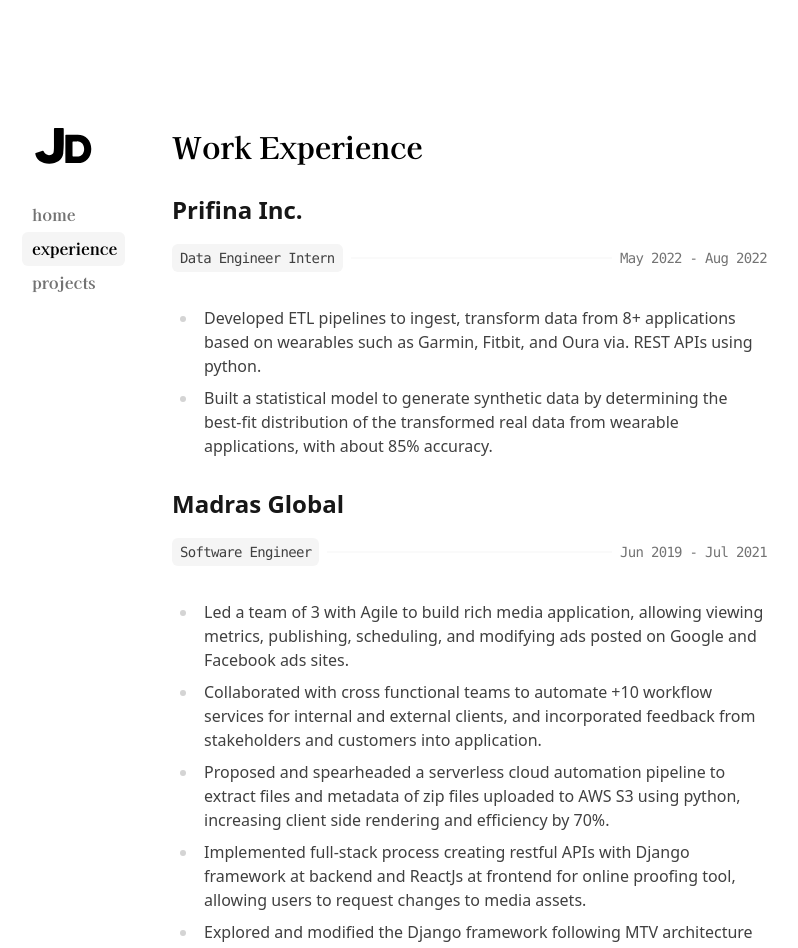
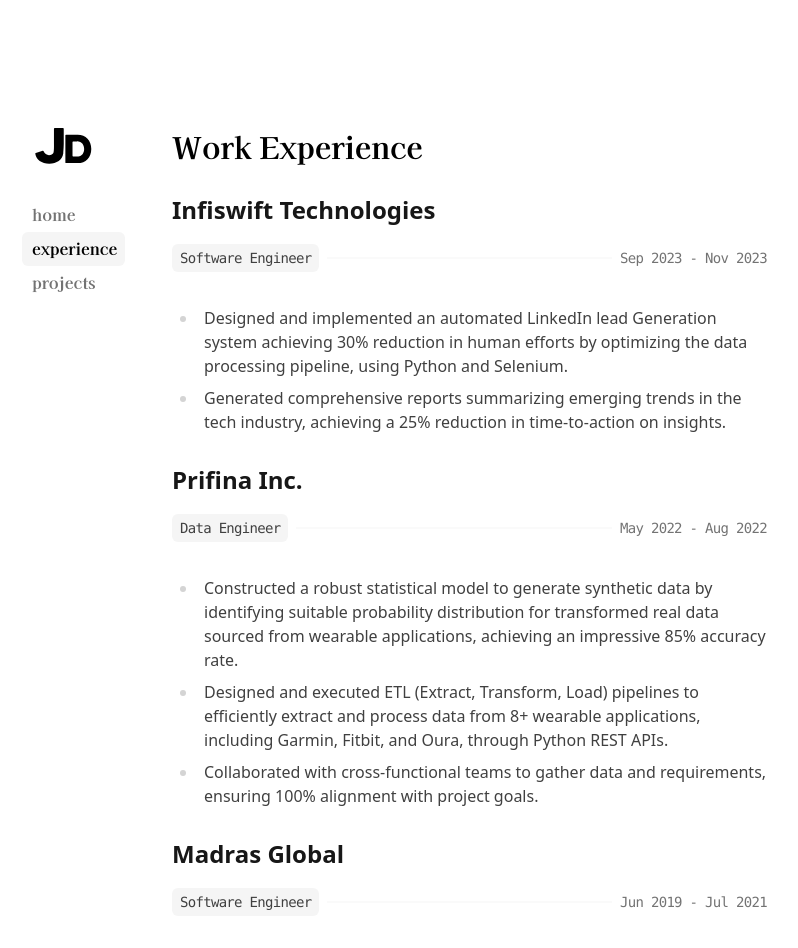
Before and after one commit to Jashaul/jashaul.github.io, a Next.js app: page /experience in a window 1280 px wide. Shown: the top 948 px of the page, without its empty margins (170-968 px from the left). Built offline with nearby package versions, Linux system fonts and the light colour scheme.

Commit message:
resume update

```diff
--- a/app/experience/page.tsx
+++ b/app/experience/page.tsx
@@ -3,6 +3,23 @@
     <section>
       <h1 className="font-bold text-3xl font-serif">Work Experience</h1>
       <article className="prose prose-quoteless prose-neutral dark:prose-invert">
+        <h2 id="infiswift-tech">
+          <a className="anchor" href="#infiswift-tech">
+            <span className="icon icon-link"></span>
+          </a>
+          Infiswift Technologies
+        </h2>
+        <div className="grid grid-cols-[auto_1fr_auto] items-center mt-1 mb-4 font-mono text-sm max-w-[650px]">
+          <div className="bg-neutral-100 dark:bg-neutral-800 rounded-md px-2 py-1 tracking-tighter">
+            {"Software Engineer"}
+          </div>
+          <div className="h-[0.2em] bg-neutral-50 dark:bg-neutral-800 mx-2" />
+          <p className="font-mono text-sm text-neutral-500 tracking-tighter">Sep 2023 - Nov 2023</p>
+        </div>
+        <ul>
+          <li>Designed and implemented an automated LinkedIn lead Generation system achieving 30% reduction in human efforts by optimizing the data processing pipeline, using Python and Selenium.</li>
+          <li>Generated comprehensive reports summarizing emerging trends in the tech industry, achieving a 25% reduction in time-to-action on insights.</li>
+        </ul>
         <h2 id="prifina-inc">
           <a className="anchor" href="#prifina-inc">
             <span className="icon icon-link"></span>
@@ -11,14 +28,15 @@
         </h2>
         <div className="grid grid-cols-[auto_1fr_auto] items-center mt-1 mb-4 font-mono text-sm max-w-[650px]">
           <div className="bg-neutral-100 dark:bg-neutral-800 rounded-md px-2 py-1 tracking-tighter">
-            {"Data Engineer Intern"}
+            {"Data Engineer"}
           </div>
           <div className="h-[0.2em] bg-neutral-50 dark:bg-neutral-800 mx-2" />
           <p className="font-mono text-sm text-neutral-500 tracking-tighter">May 2022 - Aug 2022</p>
         </div>
         <ul>
-          <li>Developed ETL pipelines to ingest, transform data from 8+ applications based on wearables such as Garmin, Fitbit, and Oura via. REST APIs using python.</li>
-          <li>Built a statistical model to generate synthetic data by determining the best-fit distribution of the transformed real data from wearable applications, with about 85% accuracy.</li>
+          <li>Constructed a robust statistical model to generate synthetic data by identifying suitable probability distribution for transformed real data sourced from wearable applications, achieving an impressive 85% accuracy rate.</li>
+          <li>Designed and executed ETL (Extract, Transform, Load) pipelines to efficiently extract and process data from 8+ wearable applications, including Garmin, Fitbit, and Oura, through Python REST APIs.</li>
+          <li>Collaborated with cross-functional teams to gather data and requirements, ensuring 100% alignment with project goals.</li>
         </ul>
         <h2 id="madras-global-1">
           <a className="anchor" href="#madras-global-1">
@@ -34,11 +52,11 @@
           <p className="font-mono text-sm text-neutral-500 tracking-tighter">Jun 2019 - Jul 2021</p>
         </div>
         <ul>
-          <li>Led a team of 3 with Agile to build rich media application, allowing viewing metrics, publishing, scheduling, and modifying ads posted on Google and Facebook ads sites.</li>
-          <li>Collaborated with cross functional teams to automate +10 workflow services for internal and external clients, and incorporated feedback from stakeholders and customers into application.</li>
-          <li>Proposed and spearheaded a serverless cloud automation pipeline to extract files and metadata of zip files uploaded to AWS S3 using python, increasing client side rendering and efficiency by 70%.</li>
-          <li>Implemented full-stack process creating restful APIs with Django framework at backend and ReactJs at frontend for online proofing tool, allowing users to request changes to media assets.</li>
-          <li>Explored and modified the Django framework following MTV architecture to run ReactJS at template layer as a single server, reducing resource utilization and deployment time by 30%.</li>
+          <li>Led and managed an Agile team of three to develop a feature-rich media application, enabling tracking of metric, ad publishing, scheduling, and modification on Google and Facebook advertising platforms.</li>
+          <li>Collaborated seamlessly with cross-functional teams to automate more than ten critical workflow services for internal and external clients. Incorporated valuable feedback from stakeholders and customers to enhance application functionality.</li>
+          <li>Pioneered design and implementation of a serverless cloud Python automation pipeline to efficiently extract files and metadata from zip files uploaded to AWS S3, resulting in a 70% improvement in client-side rendering and overall operational efficiency.</li>
+          <li>Automated full-stack process by building RESTful APIs, applying Django framework, ReactJs and SQLite, empowering users to request changes and annotate media assets through an online proofing tool.</li>
+          <li>Remodeled Django framework, following MTV architecture, to run ReactJS at template layer within a single server, optimizing resource utilization and reducing deployment time by 30%.</li>
         </ul>
         <h2 id="madras-global-2">
           <a className="anchor" href="#madras-global-2">
@@ -48,7 +66,7 @@
         </h2>
         <div className="grid grid-cols-[auto_1fr_auto] items-center mt-1 mb-4 font-mono text-sm max-w-[650px]">
           <div className="bg-neutral-100 dark:bg-neutral-800 rounded-md px-2 py-1 tracking-tighter">
-            {"Data Engineer Intern"}
+            {"Data Engineer"}
           </div>
           <div className="h-[0.2em] bg-neutral-50 dark:bg-neutral-800 mx-2" />
           <p className="font-mono text-sm text-neutral-500 tracking-tighter">Dec 2018 - May 2019</p>
```
Also changed, not shown: 1 other file (tests, documents, lock files or other folders).
